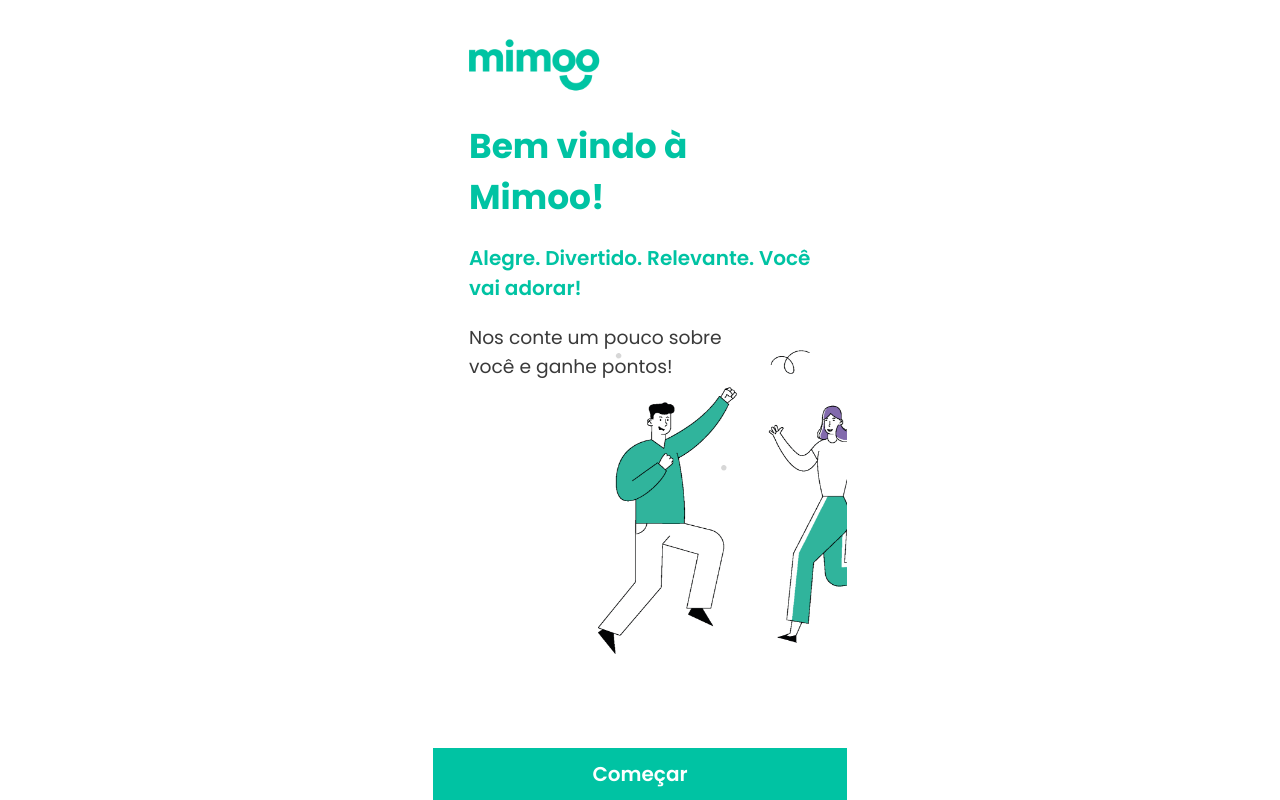
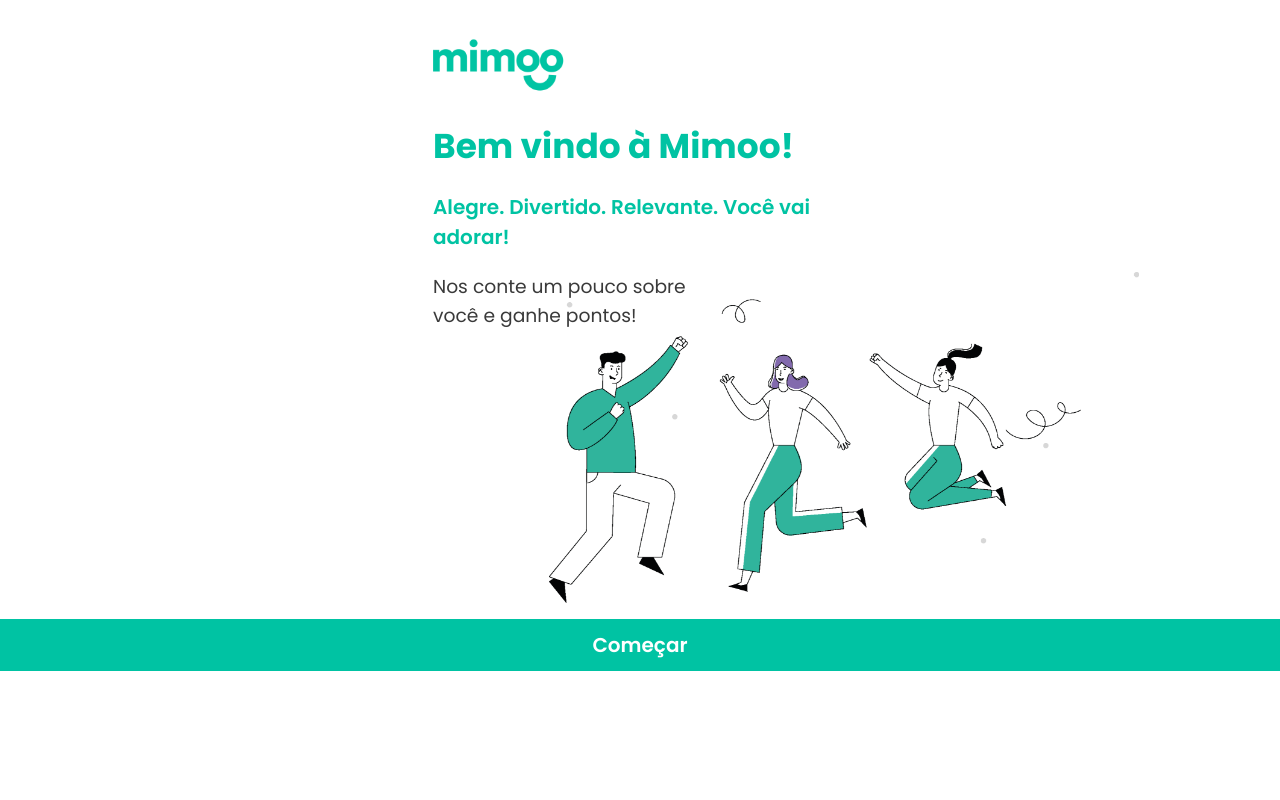
Before and after one commit to lucasnr/mimoo-frontend-challenge, a React (Create React App) app: page / in a window 1280 px wide. Built offline with nearby package versions, Linux system fonts and the light colour scheme.

Commit message:
Add css rules for wider devices

```diff
--- /dev/null
+++ b/src/components/WidthContainer/index.js
@@ -0,0 +1,10 @@
+import styled from 'styled-components';
+
+const WidthContainer = styled.section`
+	margin: auto;
+	max-width: 25.875rem;
+	overflow: hidden;
+	width: 100%;
+`;
+
+export default WidthContainer;
--- a/src/pages/BarcodePage/index.js
+++ b/src/pages/BarcodePage/index.js
@@ -3,10 +3,10 @@
 import { Link, useHistory } from 'react-router-dom';
 import { FaArrowLeft } from 'react-icons/fa';
 
+import Container from '../../components/WidthContainer';
 import Button from '../../components/Button';
 import Scanner from './Scanner';
 import {
-	Container,
 	Header,
 	Title,
 	ScannerContainer,
@@ -52,6 +52,7 @@
 	}, []);
 
 	return (
+		<main>
 			<Container>
 				<Header>
 					<Link to="/products">
@@ -94,5 +95,6 @@
 					</>
 				)}
 			</Container>
+		</main>
 	);
 }
--- a/src/pages/BarcodePage/styles.js
+++ b/src/pages/BarcodePage/styles.js
@@ -1,8 +1,6 @@
 import styled from 'styled-components';
 
 import { colorPrimary } from '../../styles/colors';
-
-export const Container = styled.main``;
 
 export const Header = styled.header`
 	align-items: center;
--- a/src/pages/HomePage/index.js
+++ b/src/pages/HomePage/index.js
@@ -2,16 +2,19 @@
 import { Link } from 'react-router-dom';
 
 import Button from '../../components/Button';
+import WidthContainer from '../../components/WidthContainer';
 import { Container, Logo, Title, Subtitle, Text, Illustration } from './styles';
 
 export default function HomePage() {
 	return (
 		<main>
 			<Container>
+				<WidthContainer>
 					<Logo />
 					<Title>Bem vindo à Mimoo!</Title>
 					<Subtitle>Alegre. Divertido. Relevante. Você vai adorar!</Subtitle>
 					<Text>Nos conte um pouco sobre você e ganhe pontos!</Text>
+				</WidthContainer>
 
 				<Illustration />
 			</Container>
--- a/src/pages/HomePage/styles.js
+++ b/src/pages/HomePage/styles.js
@@ -6,9 +6,9 @@
 import logo from '../../assets/img/Logo.png';
 
 export const Container = styled.section`
-  flex: 1;
 	padding: 2.25rem;
 	padding-bottom: 1rem;
+	width: 100%;
 `;
 
 export const Logo = styled.img`
@@ -48,4 +48,11 @@
 	margin-left: 8.0625rem;
 	margin-top: -3.625rem;
 	width: 36.875rem;
+
+	@media (min-width: 576px) {
+		margin-left: calc(8.0625rem + 15vw);
+	}
+	@media (min-width: 768px) {
+		margin-left: calc(8.0625rem + 30vw);
+	}
 `;
--- a/src/pages/IdentifiedProductPage/styles.js
+++ b/src/pages/IdentifiedProductPage/styles.js
@@ -1,4 +1,6 @@
 import styled from 'styled-components';
+
+import WidthContainer from '../../components/WidthContainer';
 
 export const Wrapper = styled.main`
 	background-color: #dfbf94;
@@ -6,7 +8,7 @@
 	flex-direction: column;
 `;
 
-export const Container = styled.section`
+export const Container = styled(WidthContainer)`
 	flex: 1;
 	padding: 2.75rem 3.75rem 1rem 3.75rem;
 `;
--- a/src/pages/NamePage/styles.js
+++ b/src/pages/NamePage/styles.js
@@ -1,8 +1,9 @@
 import styled from 'styled-components';
 
+import WidthContainer from '../../components/WidthContainer';
 import { colorPrimary } from '../../styles/colors';
 
-export const Container = styled.section`
+export const Container = styled(WidthContainer)`
 	padding: 2rem 2.5rem;
 	padding-bottom: 0px;
 `;
@@ -22,6 +23,7 @@
 `;
 
 export const InputContainer = styled.div`
+	margin-bottom: 1rem;
 	padding-left: 2.5rem;
 	padding-right: 2.5rem;
 `;
@@ -29,8 +31,10 @@
 export const Input = styled.input`
 	border: none;
 	border-bottom: 1px solid ${colorPrimary};
+	display: block;
 	font-size: 1.375rem;
 	padding: 0.5rem 0px;
-	margin-bottom: 1rem;
+	margin: auto;
+	max-width: 20.875rem;
 	width: 100%;
 `;
--- a/src/pages/ProductsPage/styles.js
+++ b/src/pages/ProductsPage/styles.js
@@ -1,9 +1,10 @@
 import styled from 'styled-components';
 import { Link as RouterLink } from 'react-router-dom';
 
+import WidthContainer from '../../components/WidthContainer';
 import { colorPrimary } from '../../styles/colors';
 
-export const Container = styled.section`
+export const Container = styled(WidthContainer)`
 	padding: 1.875rem 2.25rem;
 `;
 
--- a/src/styles/GlobalStyle.js
+++ b/src/styles/GlobalStyle.js
@@ -21,8 +21,6 @@
   main {
     display: flex;
     flex-direction: column;
-    margin: auto;
-    max-width: 25.875rem;
     min-height: 100vh;
     overflow: hidden;
 		position: relative;
```
Lines whose indentation alone changed are shown as unchanged.
